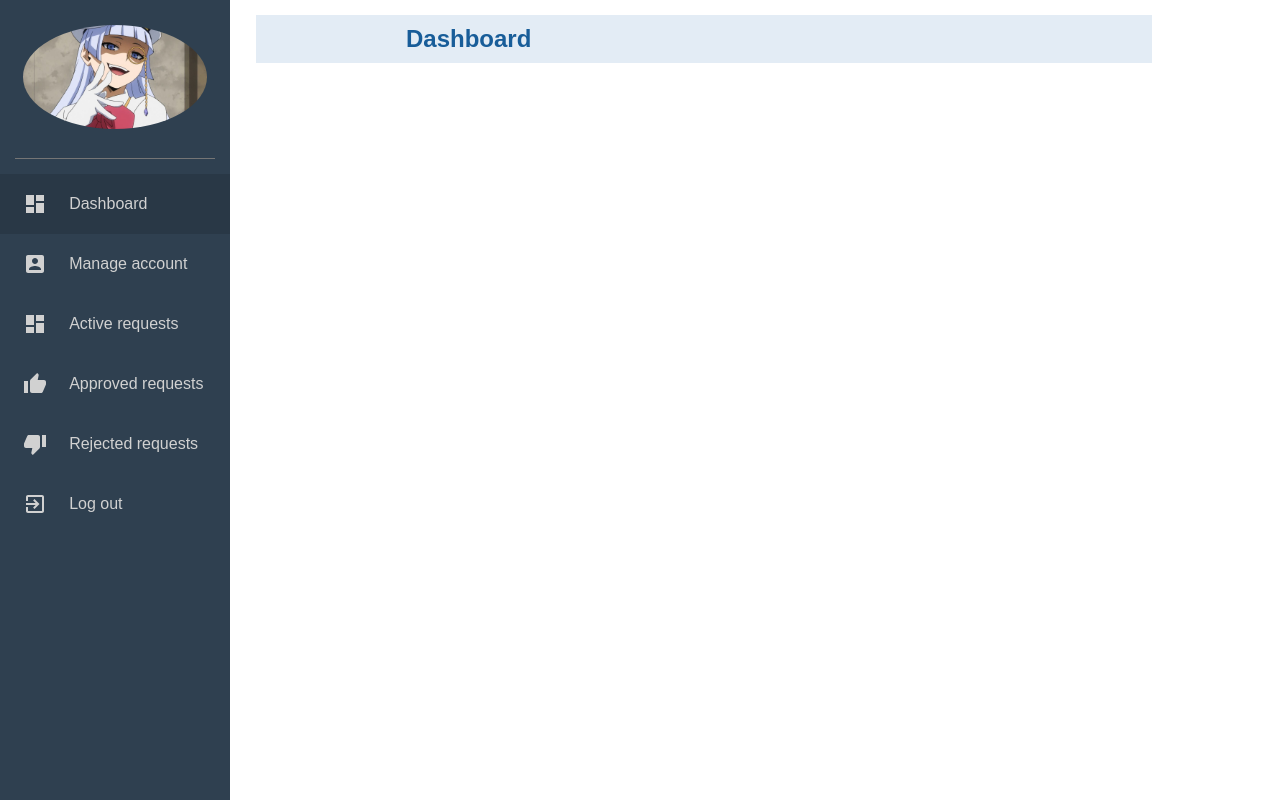
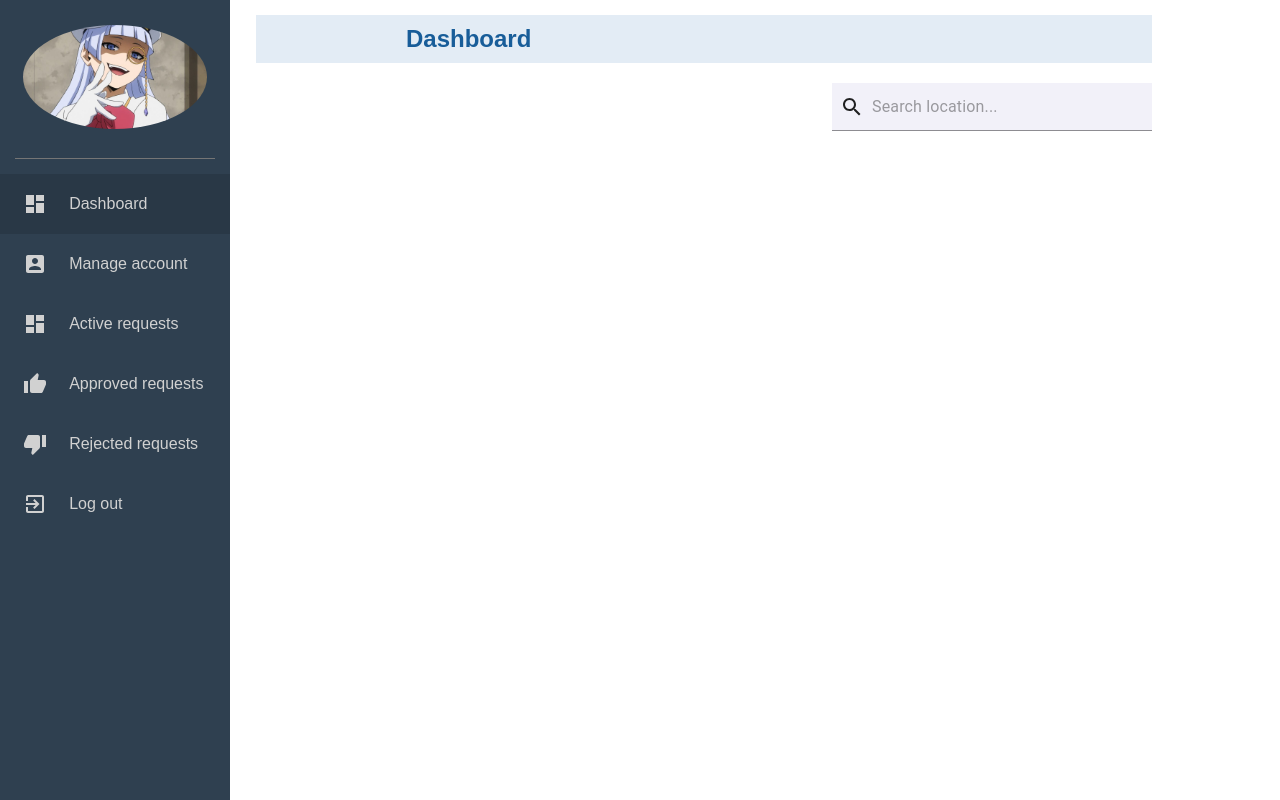
Before and after one commit to yusraahmed3/smartfarmingweb, a React (Create React App) app: page /adminDash in a window 1280 px wide. Built offline with nearby package versions, Linux system fonts and the light colour scheme.

Commit message:
search bar

```diff
--- a/src/components/Admin.js
+++ b/src/components/Admin.js
@@ -1,6 +1,7 @@
 import React from 'react'
 import Sidebar from './Sidebar'
 import './Admin.css'
+import SearchBar from './SearchBar'
 function Admin() {
     return (
         <>
@@ -9,6 +10,7 @@ function Admin() {
         <div className="pagetitle">
              <h2>Dashboard</h2>
             </div>
+            <SearchBar/>
         </div>
         </>
     )
--- /dev/null
+++ b/src/components/SearchBar.css
@@ -0,0 +1,5 @@
+.searchbar{
+    margin-top: 20px;
+    position: absolute;
+    right: 0;
+}
--- /dev/null
+++ b/src/components/SearchBar.js
@@ -0,0 +1,25 @@
+import React from 'react';
+import SearchIcon from '@material-ui/icons/Search';
+import { Input, InputAdornment } from '@material-ui/core';
+import './SearchBar.css'
+
+const SearchBar = ({keyword,setKeyword}) => {
+  const BarStyling = {width:"20rem",background:"#F2F1F9", border:"none", padding:"0.5rem"};
+  return (
+      <div className="searchbar">
+    <Input
+     style={BarStyling}
+     key="random1"
+     value={keyword}
+     placeholder={"Search location..."}
+    //  onChange={(e) => setKeyword(e.target.value)}
+     startAdornment={
+         <InputAdornment position="start">
+             <SearchIcon/>
+         </InputAdornment>
+     }/>
+    </div>
+  );
+}
+
+export default SearchBar
```
